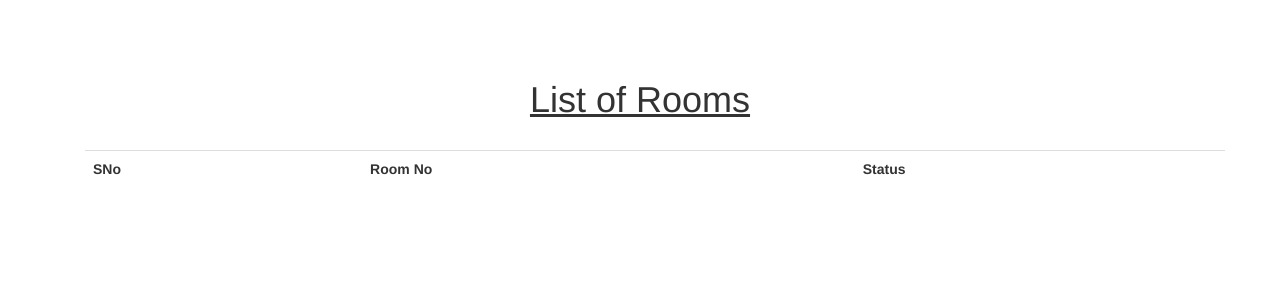
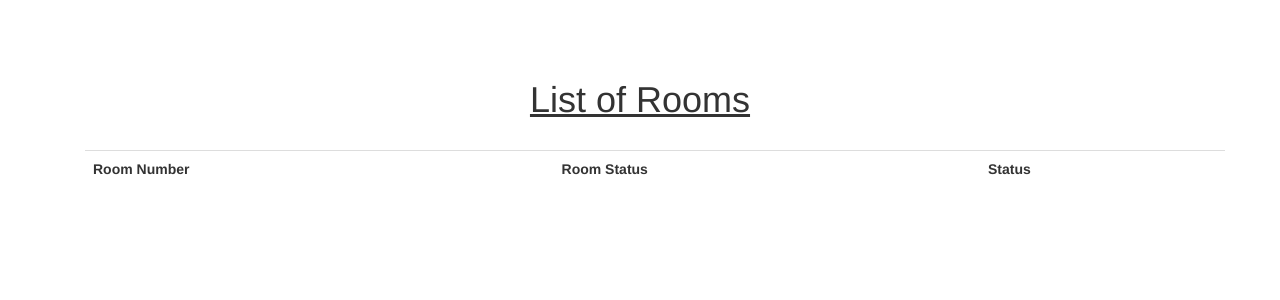
Before and after one commit to guttikeerthi/Design-and-implementation-of-Hotel-reservation-System-using-python-and-PHP, a Flask app: template src/templates/roomstatus.html in a window 1280 px wide. Shown: the part 52-352 px from the top of the page. Run offline with Flask 2, Linux system fonts and the light colour scheme; the template is opened without the code that fills it, so the values that code supplies are empty; some libraries are stand-ins or nearby versions.

Commit message:
relaunch ganache

```diff
--- a/src/app.py
+++ b/src/app.py
@@ -2,8 +2,8 @@ from flask import Flask,render_template,redirect,request,session
 from web3 import Web3,HTTPProvider
 import json
 
-register_contract_address='0x5bd3b7dedf32DE6F36EAC432E81bF38352B41A1a'
-rooms_contract_address='0x8a50a1eE77A9984eEeE21FC2B0c4c55715C296Ff'
+register_contract_address='0x9a32b5Bb59B836D8490Eaf3A2Dd83f45335838db'
+rooms_contract_address='0x7F50DCF03c43cCcF8343eDd4A70329a618aF90a5'
 
 def connect_with_register(acc): #connecting to the register contract
     blockchain='http://127.0.0.1:7545'
@@ -19,7 +19,7 @@ def connect_with_register(acc): #connecting to the register contract
     contract=web3.eth.contract(address=contract_address,abi=contract_abi) #passing contract address,abi
     return(contract,web3)
 
-def connect_with_rooms(acc): #connecting to the register contract
+def connect_with_rooms(acc): #connecting to the room contract
     blockchain='http://127.0.0.1:7545'
     web3=Web3(HTTPProvider(blockchain))
     if acc==0:
@@ -111,7 +111,7 @@ def requestroomformpage():
     print(walletaddr,aadhar,city,noofrooms,noofdays,date,noofadults)
     contract,web3=connect_with_rooms(0)
     hash=contract.functions.roomrequest(walletaddr,aadhar,city,int(noofrooms),int(noofdays),date,noofadults).transact()
-    web3.eth.waitForTransactionReceipt(hash)
+    web3.eth.waitForTransactionReceipt(hash) #storing data in the blockchain
     return (render_template('requestroom.html',res='Request Raised'))
 
 @app.route('/logout')
@@ -135,7 +135,7 @@ def adminloginuser():
     else:
         return(render_template('adminlogin.html',err='invalid details'))
 
-@app.route('/admindashboard')
+@app.route('/admindashboard') #display all the request raised by the customer
 def admindashboard():
     data=[]
     contract,web3=connect_with_rooms(0)
@@ -154,7 +154,7 @@ def admindashboard():
             data.append(dummy)
     return render_template('admindashboard.html',dashboard_data=data,l=len(data))
 
-@app.route('/roomstatus',methods=['get','post'])
+@app.route('/roomstatus',methods=['get','post']) #display room status
 def roomstatus():
     data=[]
     contract,web3=connect_with_rooms(0)
@@ -169,7 +169,7 @@ def roomstatus():
         data.append(dummy)
     return(render_template('roomstatus.html',dashboard_data=data,l=len(data)))
 
-@app.route('/allocateroom',methods=['get','post'])
+@app.route('/allocateroom',methods=['get','post']) #allocating rooms
 def allocateroom():
     data=[]
     contract,web3=connect_with_rooms(0)
@@ -216,7 +216,7 @@ def vacateroomform():
     web3.eth.waitForTransactionReceipt(hash)
     return (redirect('/admindashboard'))
 
-@app.route('/customersdirectory',methods=['post','get'])
+@app.route('/customersdirectory',methods=['post','get']) #display all customers
 def customersdirectory():
     contract,web3=connect_with_rooms(0)
     _roomreq,_customers,_aadhars,_city,_noofrooms,_noofdays,_dates,_noofadults,_roomids=contract.functions.viewrequests().call()
@@ -247,5 +247,5 @@ def adminlogout():
     return(redirect('/admin'))
 
 
-if __name__=="__main__":
+if __name__=="__main__": #running server
     app.run(debug=True,host='0.0.0.0',port=5001)
--- a/src/templates/customers.html
+++ b/src/templates/customers.html
@@ -26,7 +26,7 @@
         </nav>
         <br/><br/>
         <div class="container">
-            <h1 ALIGN="center"><u>List of Requests</u></h1> <br/>
+            <h1 ALIGN="center"><u>List of Customers</u></h1> <br/>
             <div class="container center">
                 <table class="table border">
                     <tr>
--- a/src/templates/roomstatus.html
+++ b/src/templates/roomstatus.html
@@ -30,8 +30,8 @@
             <div class="container center">
                 <table class="table border">
                     <tr>
-                        <th>SNo</th>
-                        <th>Room No</th>
+                        <th>Room Number</th>
+                        <th>Room Status</th>
                         <th>Status</th>
                     </tr>
                     {%for i in range(0,l)%}
```
Also changed, not shown: 2 other files.
